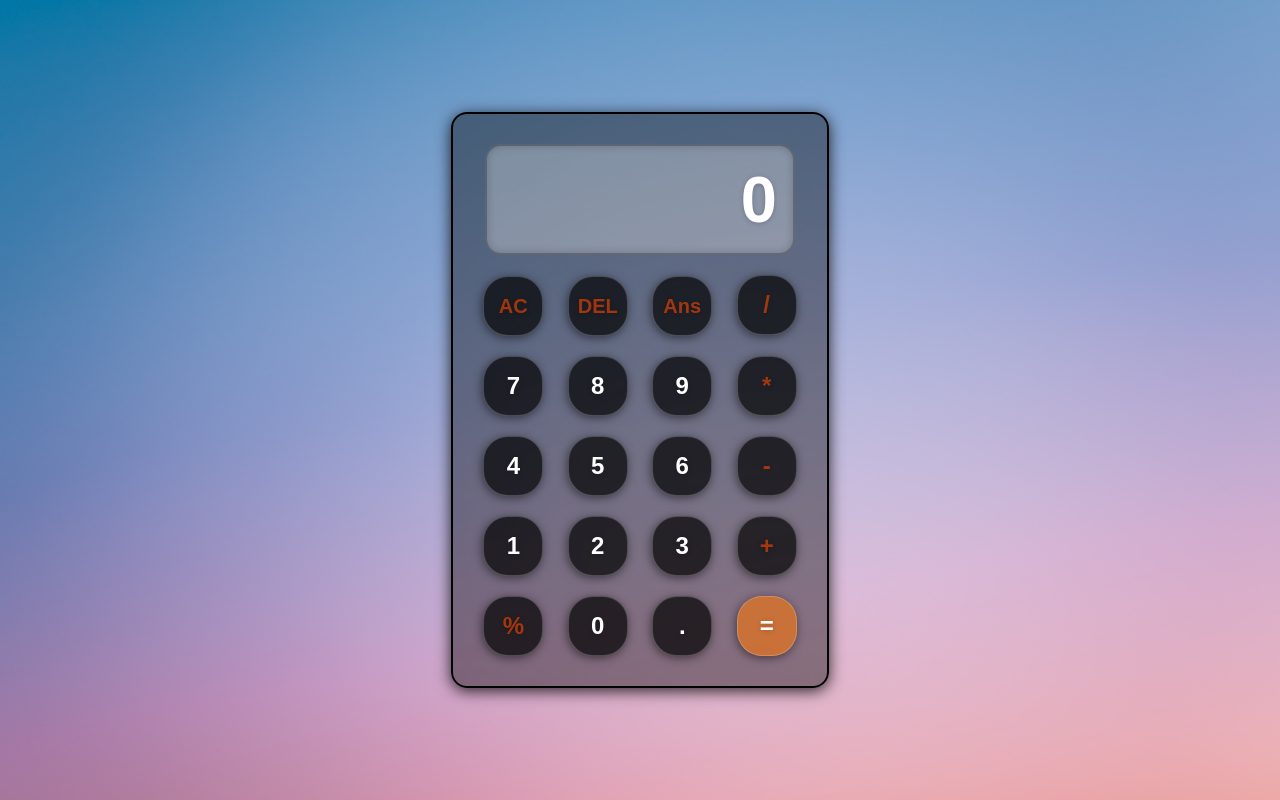
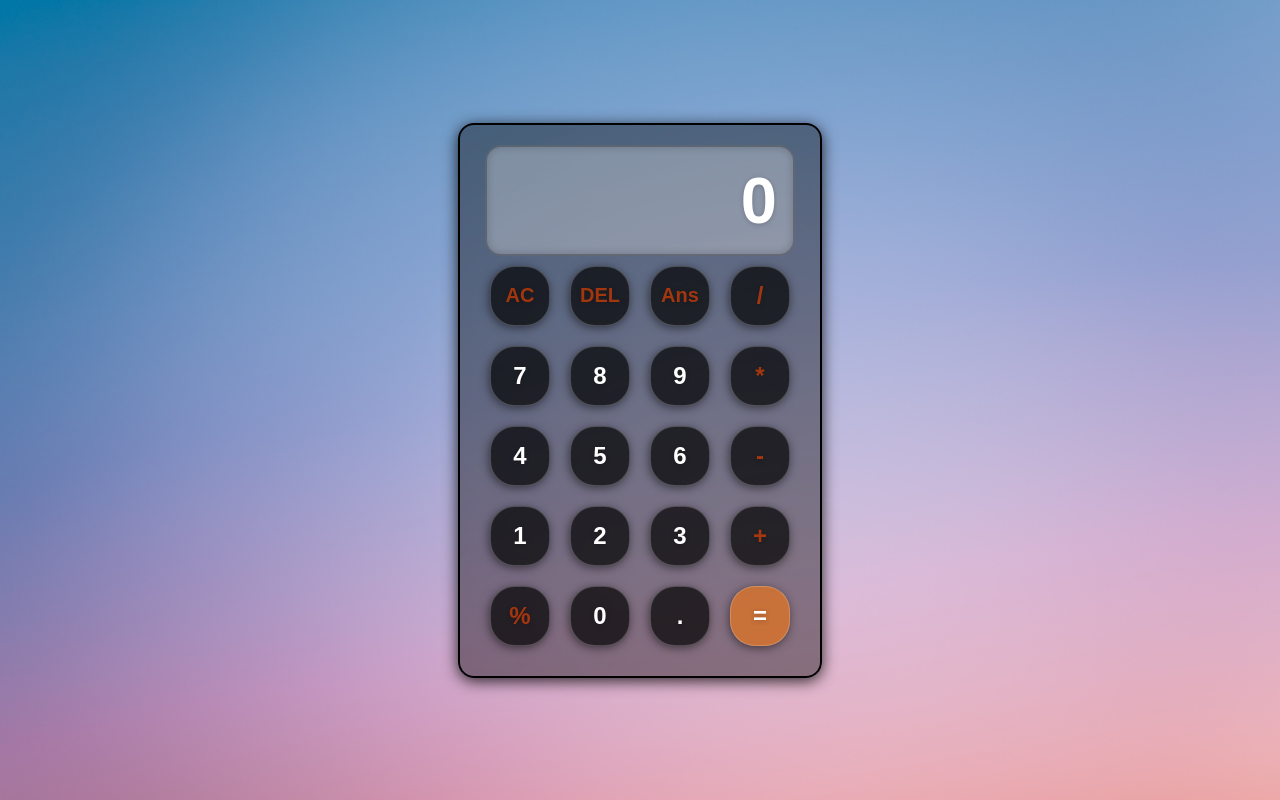
Before and after one commit to ayush1944/calculator, a plain HTML site: page index.htm in a window 1280 px wide. Drawn offline with Linux system fonts and the light colour scheme.

Commit message:
change in element

```diff
--- a/style.css
+++ b/style.css
@@ -26,11 +26,11 @@ body{
     box-shadow: 0px 3px 15px rgba(0, 0, 0, 0.8);
     background: rgb(0, 0, 0, 0.40);
 }
-/* .element{
+.element{
     display: flex;
     flex-direction: row;
     margin: auto;
-} */
+}
 input{
     width: 310px;
     padding: 16px;
```
